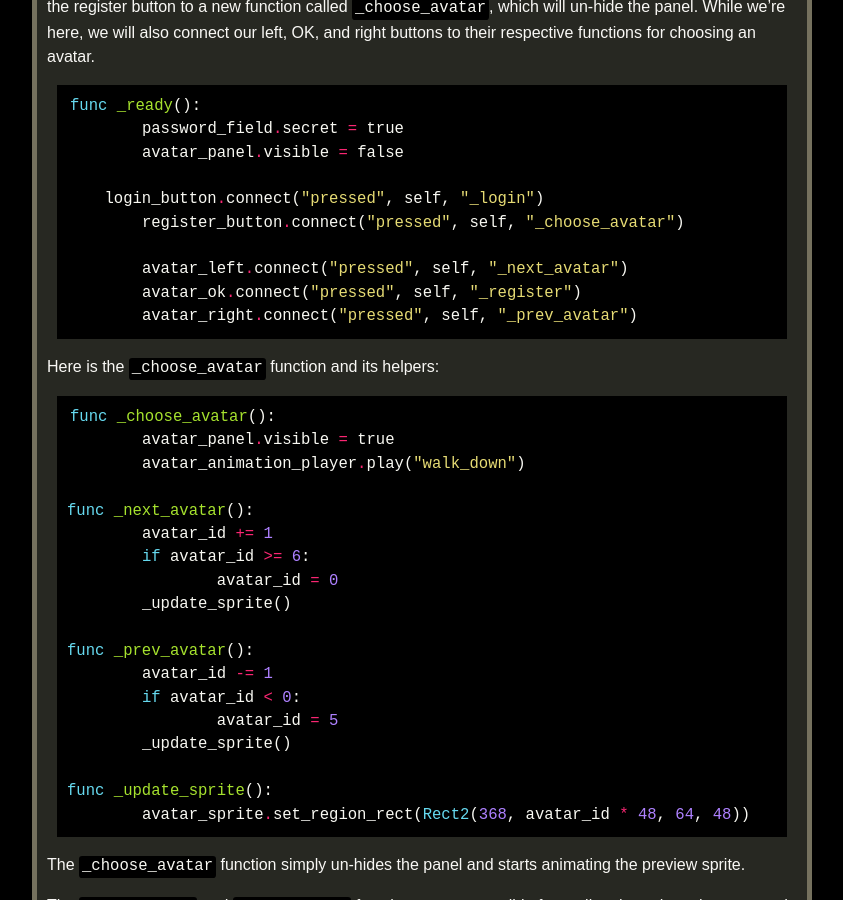
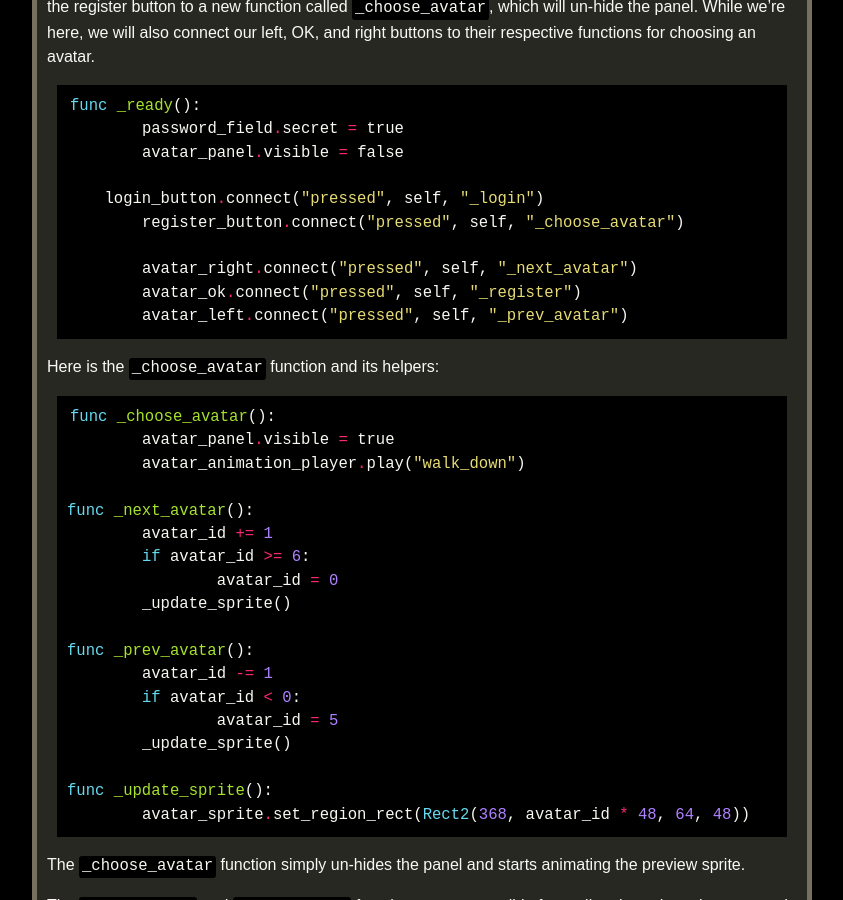
Before and after one commit to tristanbatchler/tbat.me, a Jekyll site: the page built from _posts/2022-12-10-godot-python-mmo-part-5.md, in a window 1280 px wide and 900 px high, scrolled down 11388 px. Shown: the whole window, without its empty margins (218-1061 px from the left). Built offline with Jekyll 4.4.1, drawn with Linux system fonts in a browser that asks for light colours; some web fonts are replaced; formulas are drawn with MathJax 3; a script that is not in the unit is left out.

Commit message:
Edit mistake in code

````diff
--- a/_posts/2022-12-10-godot-python-mmo-part-5.md
+++ b/_posts/2022-12-10-godot-python-mmo-part-5.md
@@ -242,9 +242,9 @@ func _ready():
     login_button.connect("pressed", self, "_login")
 	register_button.connect("pressed", self, "_choose_avatar")
 
-	avatar_left.connect("pressed", self, "_next_avatar")
+	avatar_right.connect("pressed", self, "_next_avatar")
 	avatar_ok.connect("pressed", self, "_register")
-	avatar_right.connect("pressed", self, "_prev_avatar")
+	avatar_left.connect("pressed", self, "_prev_avatar")
 ```
 
 Here is the `_choose_avatar` function and its helpers:
````
